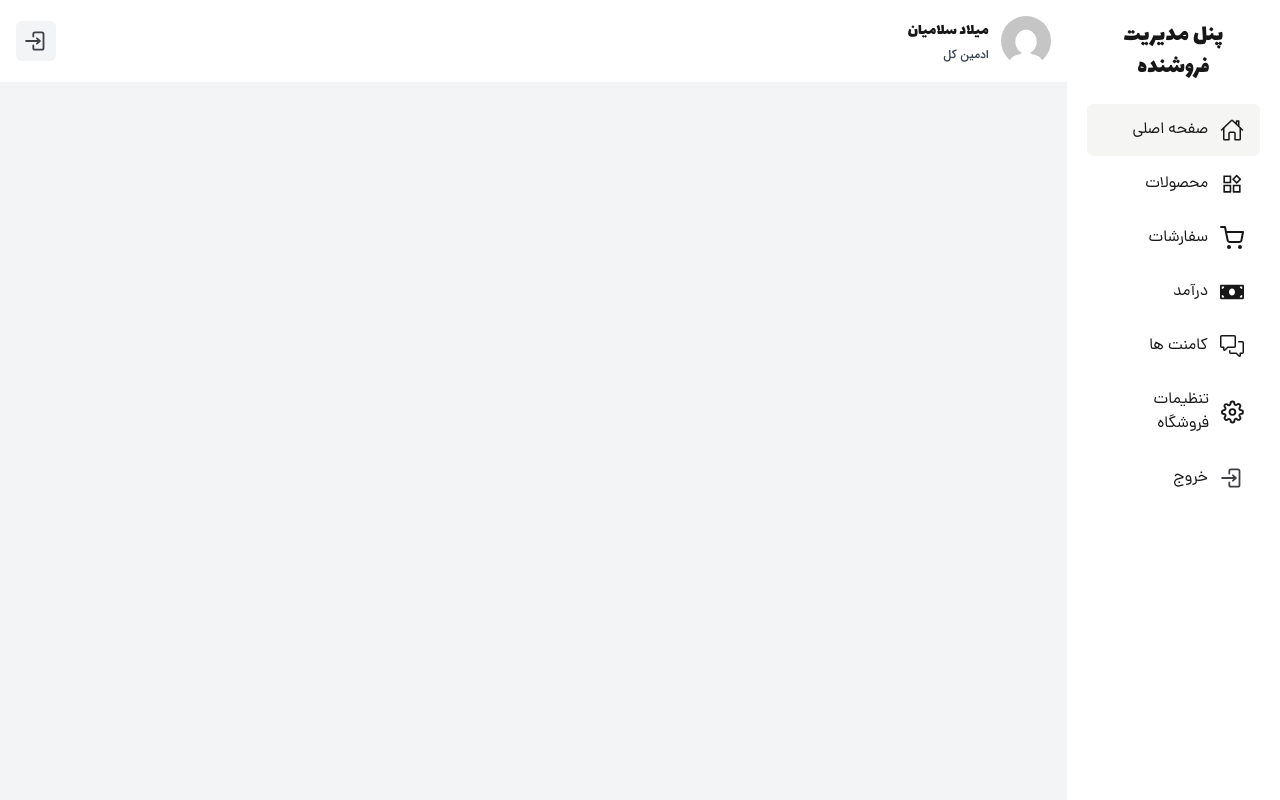
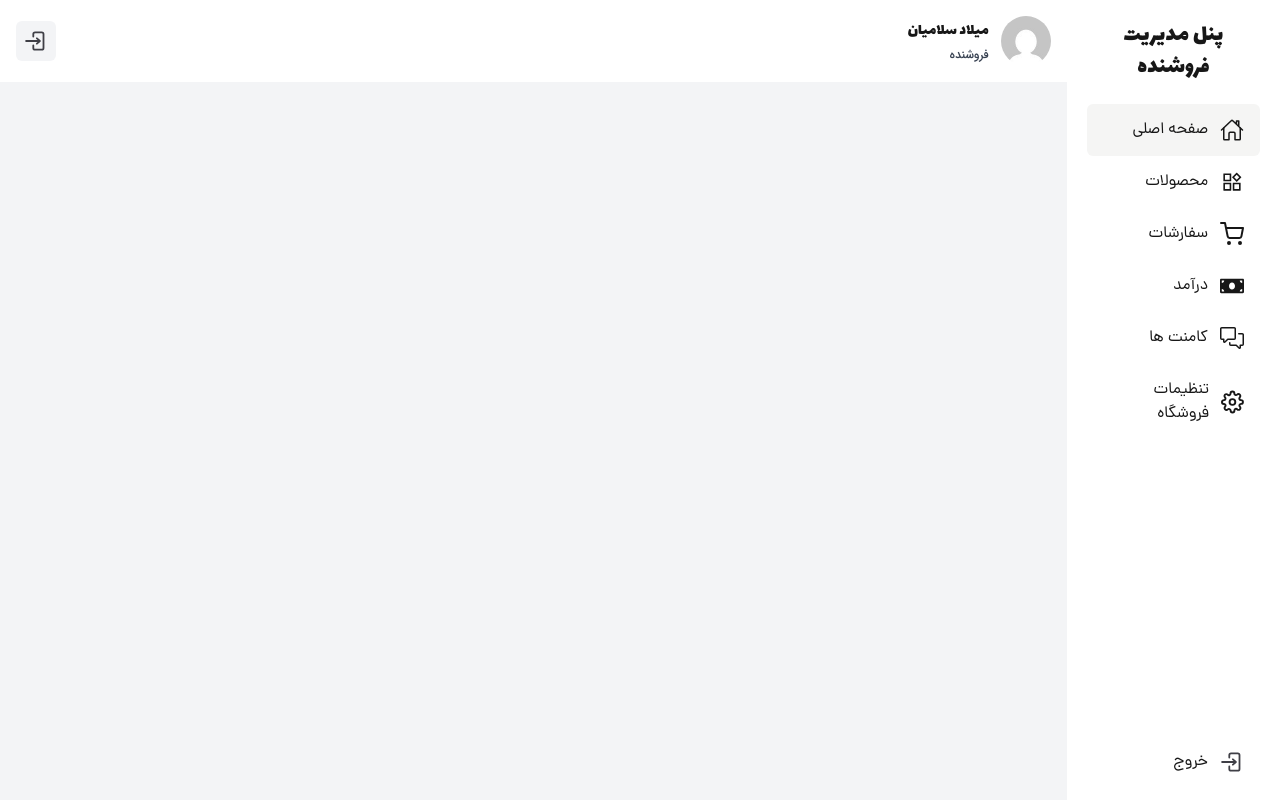
Before and after one commit to milad1385/tool-shop, a Next.js app: page /p-seller in a window 1280 px wide. Built offline with nearby package versions, Linux system fonts and the light colour scheme.

Commit message:
add synamic role in top bar component

```diff
--- a/src/app/p-admin/layout.tsx
+++ b/src/app/p-admin/layout.tsx
@@ -20,7 +20,7 @@ function layout({ children }: { children: React.ReactNode }) {
     <div className="grid grid-cols-12 h-screen">
       <Sidebar title="پنل مدیریت ادمین" />
       <div className="col-span-12 lg:col-span-10">
-        <Topbar />
+        <Topbar role="admin"/>
         <div className="p-5">{children}</div>
       </div>
     </div>
--- a/src/app/p-seller/layout.tsx
+++ b/src/app/p-seller/layout.tsx
@@ -20,7 +20,7 @@ function layout({ children }: { children: React.ReactNode }) {
     <div className="grid grid-cols-12 h-screen">
       <Sidebar title="پنل مدیریت فروشنده" />
       <div className="col-span-12 lg:col-span-10">
-        <Topbar />
+        <Topbar role="seller" />
         <div className="p-5">{children}</div>
       </div>
     </div>
--- a/src/components/modules/p-admin/Sidebar.tsx
+++ b/src/components/modules/p-admin/Sidebar.tsx
@@ -10,6 +10,7 @@ function Sidebar({ title }: ISidebar) {
       <div className="sticky top-0 p-5">
         <h1 className="font-Lalezar text-2xl text-center">{title}</h1>
         <ul className="mt-5 space-y-0.5">
+          <div>
             {isAdmin
               ? adminPanelLinks.map((link) => (
                   <MenuItem {...link} key={link.id} />
@@ -17,7 +18,10 @@ function Sidebar({ title }: ISidebar) {
               : sellerPanelLinks.map((link) => (
                   <MenuItem {...link} key={link.id} />
                 ))}
+          </div>
+          <div className={!isAdmin ? "fixed bottom-3":""}>
             <Logout />
+          </div>
         </ul>
       </div>
     </div>
--- a/src/components/modules/p-admin/Topbar.tsx
+++ b/src/components/modules/p-admin/Topbar.tsx
@@ -1,7 +1,8 @@
 import Image from "next/image";
 import Logout from "@/components/templates/p-admin/Logout";
+import { ITopbar } from "@/libs/types";
 
-function Topbar() {
+function Topbar({ role }: ITopbar) {
   return (
     <div className="bg-white sticky top-0 z-40 p-4 flex items-center justify-between">
       <div className="flex items-center gap-x-3">
@@ -15,7 +16,7 @@ function Topbar() {
         <div className="flex flex-col gap-y-1">
           <span className="font-Lalezar">میلاد سلامیان</span>
           <span className="text-xs font-IranMedium text-gray-700">
-            ادمین کل
+            {role === "seller" ? "فروشنده" : "ادمین کل"}
           </span>
         </div>
       </div>
```
Lines whose indentation alone changed are shown as unchanged.
